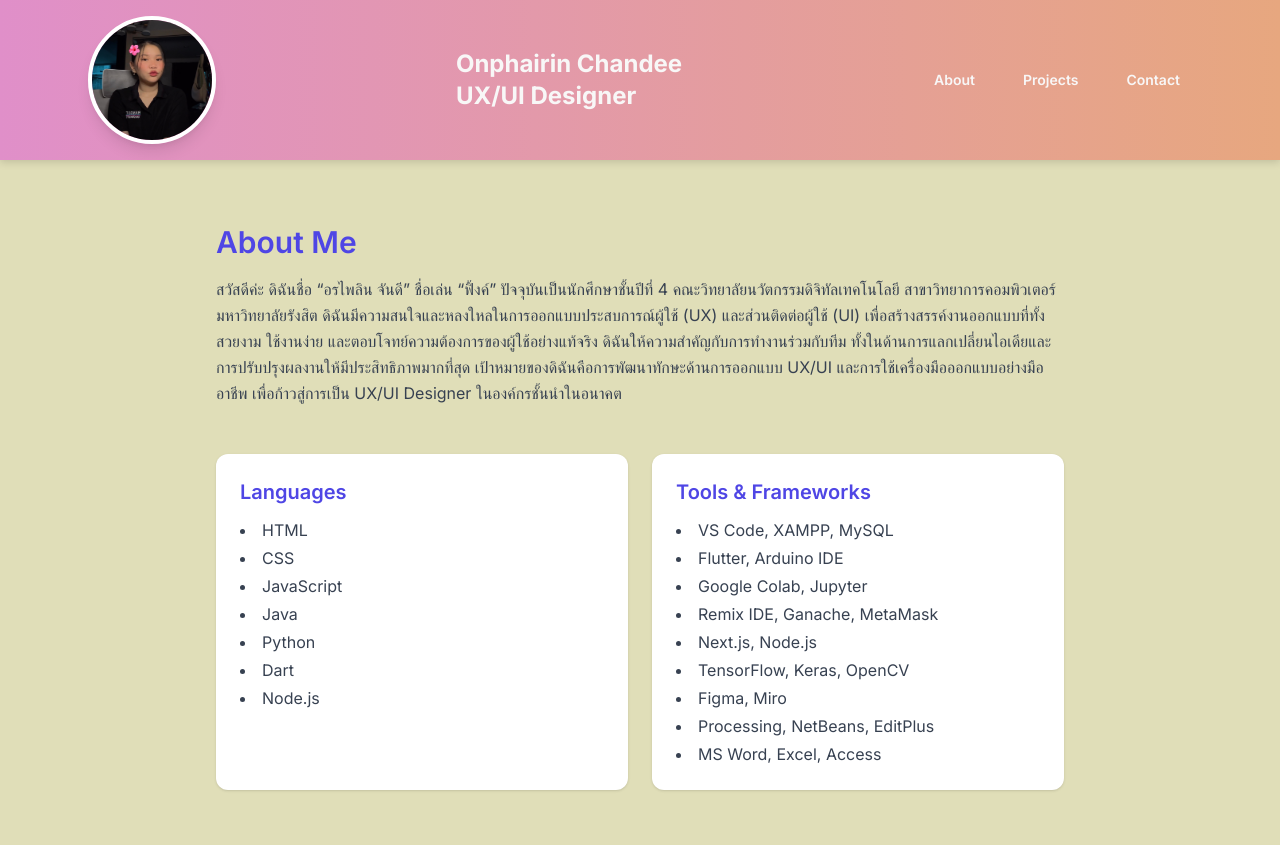
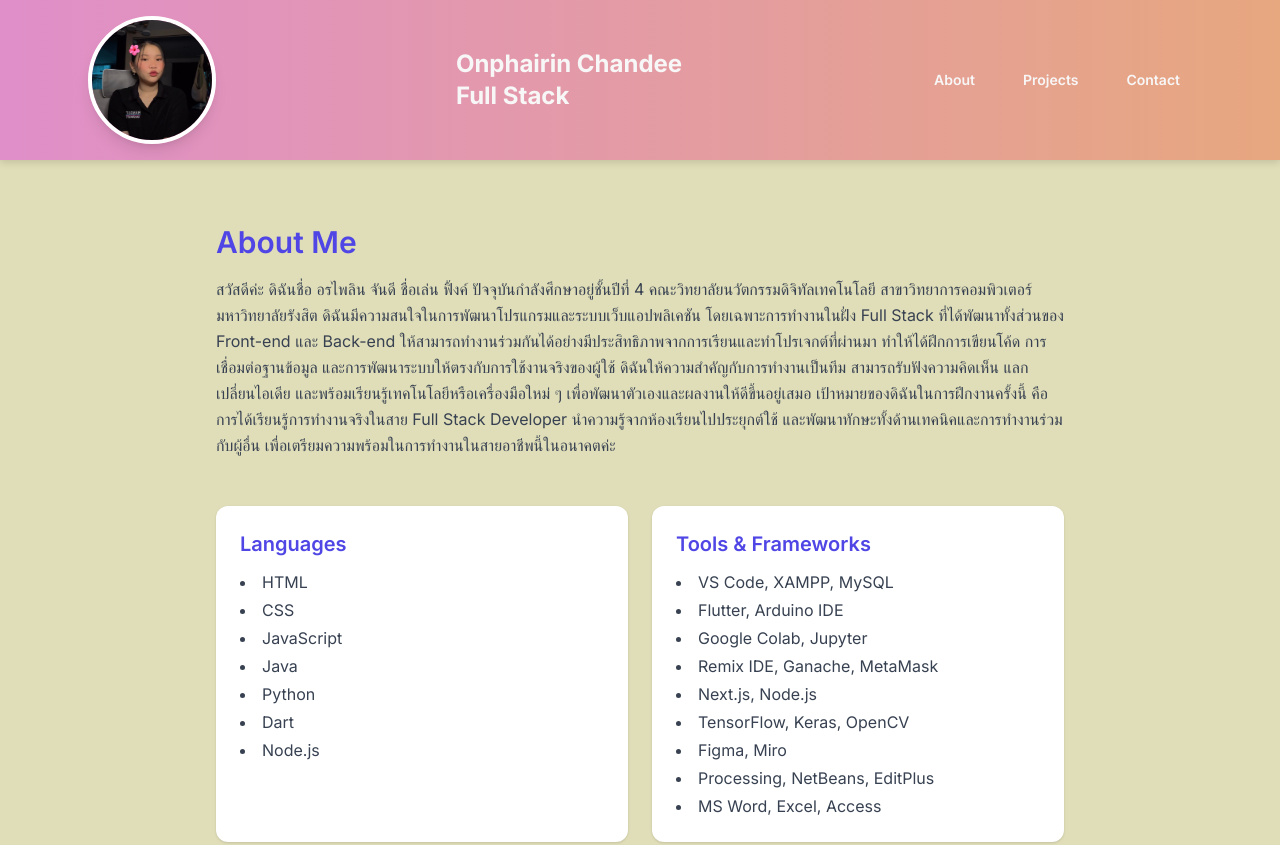
Before and after one commit to onphairin/portfolio, a plain HTML site: page index.html in a window 1280 px wide. Shown: the top 845 px of the page. Drawn offline with nearby package versions, Linux system fonts and the light colour scheme.

Commit message:
update text

```diff
--- a/index.html
+++ b/index.html
@@ -39,7 +39,7 @@
     <img src="images/Profile Photo.jpg" alt="Profile Photo" class="w-32 h-32 rounded-full shadow-lg border-4 border-white mb-2 md:mb-0" />
     <div class="text-center md:text-left">
       <h1 class="text-2xl font-bold">Onphairin Chandee</h1>
-      <p class="text-2xl font-bold">UX/UI Designer</p>
+      <p class="text-2xl font-bold">Full Stack</p>
     </div>
     <nav class="flex space-x-6 text-sm font-semibold text-white">
   <a href="javascript:void(0)" onclick="showSection('about')"
@@ -67,10 +67,14 @@
   <section id="about" class="py-16 max-w-4xl mx-auto px-6">
     <h3 class="text-3xl font-semibold text-indigo-600 mb-4">About Me</h3>
     <p class="text-gray-700 leading-relaxed">
-     สวัสดีค่ะ ดิฉันชื่อ “อรไพลิน จันดี” ชื่อเล่น “ฟิ้งค์” ปัจจุบันเป็นนักศึกษาชั้นปีที่ 4 คณะวิทยาลัยนวัตกรรมดิจิทัลเทคโนโลยี สาขาวิทยาการคอมพิวเตอร์ มหาวิทยาลัยรังสิต
-ดิฉันมีความสนใจและหลงใหลในการออกแบบประสบการณ์ผู้ใช้ (UX) และส่วนติดต่อผู้ใช้ (UI) เพื่อสร้างสรรค์งานออกแบบที่ทั้งสวยงาม ใช้งานง่าย และตอบโจทย์ความต้องการของผู้ใช้อย่างแท้จริง
-ดิฉันให้ความสำคัญกับการทำงานร่วมกับทีม ทั้งในด้านการแลกเปลี่ยนไอเดียและการปรับปรุงผลงานให้มีประสิทธิภาพมากที่สุด
-เป้าหมายของดิฉันคือการพัฒนาทักษะด้านการออกแบบ UX/UI และการใช้เครื่องมือออกแบบอย่างมืออาชีพ เพื่อก้าวสู่การเป็น UX/UI Designer ในองค์กรชั้นนำในอนาคต
+สวัสดีค่ะ ดิฉันชื่อ อรไพลิน จันดี ชื่อเล่น ฟิ้งค์
+ปัจจุบันกำลังศึกษาอยู่ชั้นปีที่ 4 คณะวิทยาลัยนวัตกรรมดิจิทัลเทคโนโลยี สาขาวิทยาการคอมพิวเตอร์ มหาวิทยาลัยรังสิต
+ดิฉันมีความสนใจในการพัฒนาโปรแกรมและระบบเว็บแอปพลิเคชัน โดยเฉพาะการทำงานในฝั่ง Full Stack ที่ได้พัฒนาทั้งส่วนของ
+Front-end และ Back-end ให้สามารถทำงานร่วมกันได้อย่างมีประสิทธิภาพจากการเรียนและทำโปรเจกต์ที่ผ่านมา
+ทำให้ได้ฝึกการเขียนโค้ด การเชื่อมต่อฐานข้อมูล และการพัฒนาระบบให้ตรงกับการใช้งานจริงของผู้ใช้ ดิฉันให้ความสำคัญกับการทำงานเป็นทีม
+สามารถรับฟังความคิดเห็น แลกเปลี่ยนไอเดีย และพร้อมเรียนรู้เทคโนโลยีหรือเครื่องมือใหม่ ๆ เพื่อพัฒนาตัวเองและผลงานให้ดีขึ้นอยู่เสมอ
+เป้าหมายของดิฉันในการฝึกงานครั้งนี้ คือการได้เรียนรู้การทำงานจริงในสาย Full Stack Developer นำความรู้จากห้องเรียนไปประยุกต์ใช้
+และพัฒนาทักษะทั้งด้านเทคนิคและการทำงานร่วมกับผู้อื่น เพื่อเตรียมความพร้อมในการทำงานในสายอาชีพนี้ในอนาคตค่ะ
     </p>
 
     <!-- Skills and Tools -->
```
